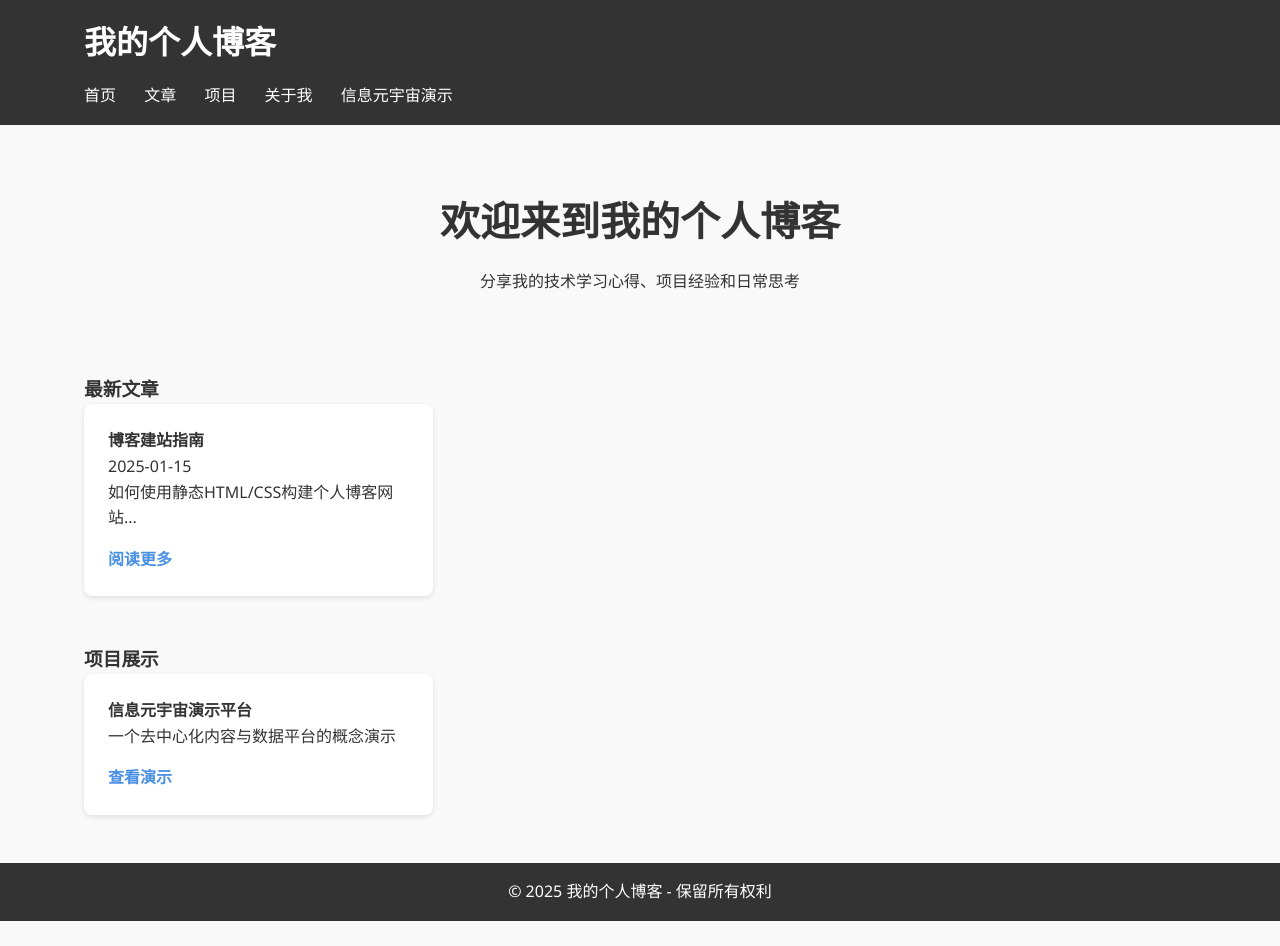
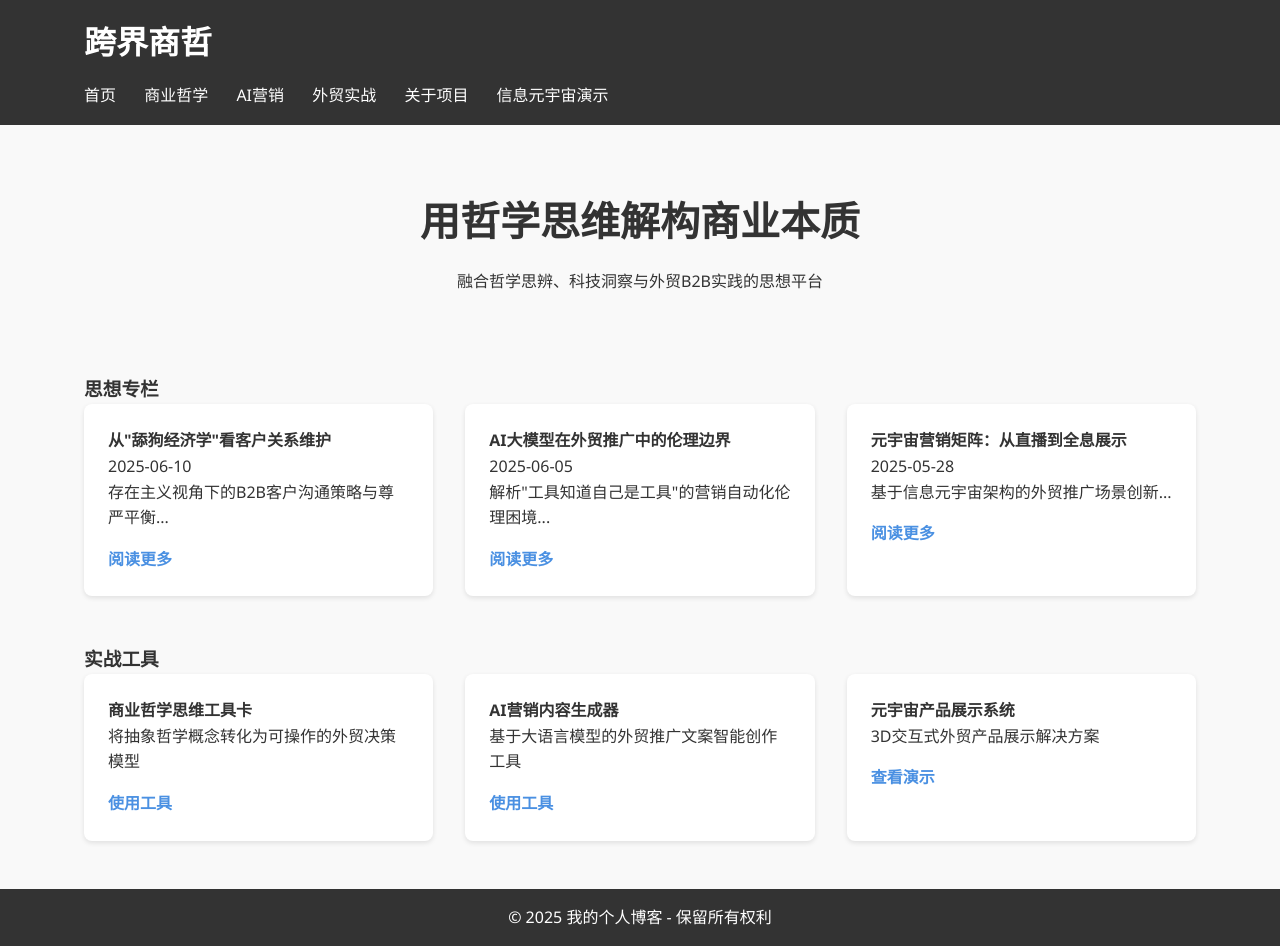
Before and after one commit to Damon-0/-, a plain HTML site: page index.html in a window 1280 px wide. Before the commit the page ends 921 px from the top, so only its background shows below. Drawn offline with Linux system fonts and the light colour scheme.

Commit message:
docs: 添加README并更新首页内容
添加项目README文档，详细介绍项目定位、技术架构和内容框架
更新index.html页面，调整导航菜单和展示内容以匹配项目主题

```diff
--- a/index.html
+++ b/index.html
@@ -3,18 +3,19 @@
 <head>
     <meta charset="UTF-8">
     <meta name="viewport" content="width=device-width, initial-scale=1.0">
-    <title>我的个人博客</title>
+    <title>跨界商哲 - 商业×哲学×AI的思想实验室</title>
     <link rel="stylesheet" href="blog-styles.css">
 </head>
 <body>
     <header>
         <div class="container">
-            <h1>我的个人博客</h1>
+            <h1>跨界商哲</h1>
             <nav>
                 <a href="/">首页</a>
-                <a href="/articles">文章</a>
-                <a href="/projects">项目</a>
-                <a href="/about">关于我</a>
+                <a href="/philosophy">商业哲学</a>
+                <a href="/ai-marketing">AI营销</a>
+                <a href="/foreign-trade">外贸实战</a>
+                <a href="/about">关于项目</a>
                 <a href="/metaverse-demo">信息元宇宙演示</a>
             </nav>
         </div>
@@ -22,29 +23,50 @@
 
     <main class="container">
         <section class="hero">
-            <h2>欢迎来到我的个人博客</h2>
-            <p>分享我的技术学习心得、项目经验和日常思考</p>
+            <h2>用哲学思维解构商业本质</h2>
+            <p>融合哲学思辨、科技洞察与外贸B2B实践的思想平台</p>
         </section>
 
         <section class="latest-posts">
-            <h3>最新文章</h3>
+            <h3>思想专栏</h3>
             <div class="post-list">
-                <!-- 博客文章列表将在这里显示 -->
                 <div class="post-card">
-                    <h4>博客建站指南</h4>
-                    <p class="post-date">2025-01-15</p>
-                    <p>如何使用静态HTML/CSS构建个人博客网站...</p>
-                    <a href="/articles/blog-setup.html" class="read-more">阅读更多</a>
+                    <h4>从"舔狗经济学"看客户关系维护</h4>
+                    <p class="post-date">2025-06-10</p>
+                    <p>存在主义视角下的B2B客户沟通策略与尊严平衡...</p>
+                    <a href="/articles/philosophy-client-relation.html" class="read-more">阅读更多</a>
+                </div>
+                <div class="post-card">
+                    <h4>AI大模型在外贸推广中的伦理边界</h4>
+                    <p class="post-date">2025-06-05</p>
+                    <p>解析"工具知道自己是工具"的营销自动化伦理困境...</p>
+                    <a href="/articles/ai-ethics-in-marketing.html" class="read-more">阅读更多</a>
+                </div>
+                <div class="post-card">
+                    <h4>元宇宙营销矩阵：从直播到全息展示</h4>
+                    <p class="post-date">2025-05-28</p>
+                    <p>基于信息元宇宙架构的外贸推广场景创新...</p>
+                    <a href="/articles/metaverse-marketing.html" class="read-more">阅读更多</a>
                 </div>
             </div>
         </section>
 
         <section class="projects">
-            <h3>项目展示</h3>
+            <h3>实战工具</h3>
             <div class="project-list">
                 <div class="project-card">
-                    <h4>信息元宇宙演示平台</h4>
-                    <p>一个去中心化内容与数据平台的概念演示</p>
+                    <h4>商业哲学思维工具卡</h4>
+                    <p>将抽象哲学概念转化为可操作的外贸决策模型</p>
+                    <a href="/tools/philosophy-cards.html" class="view-project">使用工具</a>
+                </div>
+                <div class="project-card">
+                    <h4>AI营销内容生成器</h4>
+                    <p>基于大语言模型的外贸推广文案智能创作工具</p>
+                    <a href="/tools/ai-content-generator.html" class="view-project">使用工具</a>
+                </div>
+                <div class="project-card">
+                    <h4>元宇宙产品展示系统</h4>
+                    <p>3D交互式外贸产品展示解决方案</p>
                     <a href="/metaverse-demo/index.html" class="view-project">查看演示</a>
                 </div>
             </div>
```
Also changed, not shown: 1 other file.
